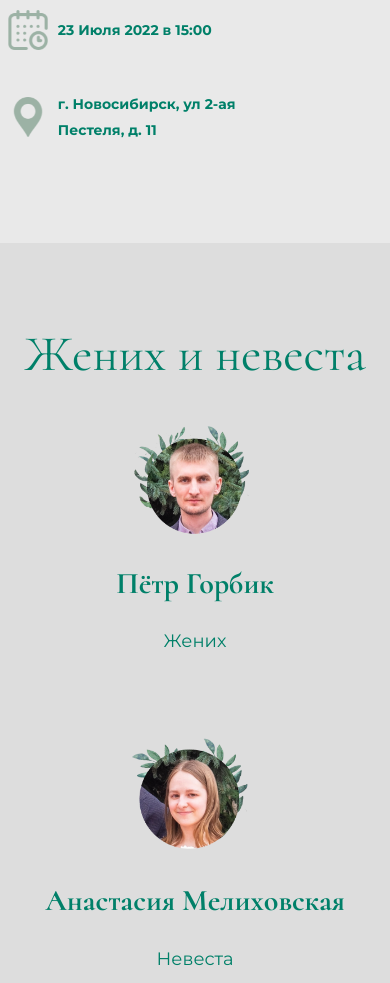
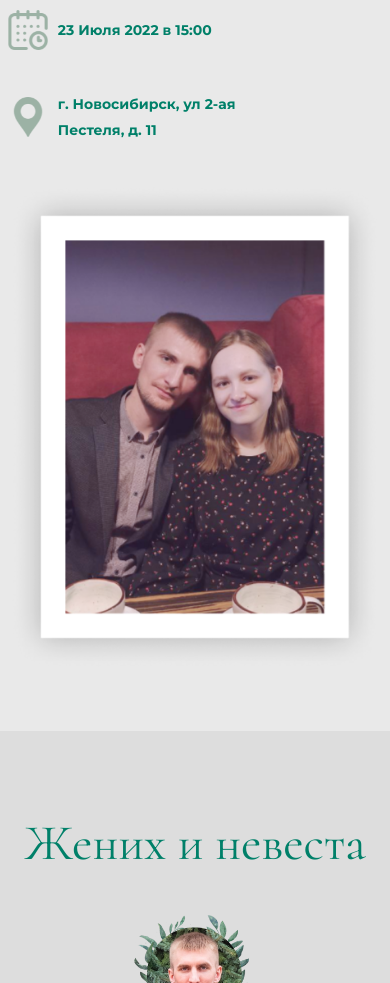
Before and after one commit to vladkrakhmalev/wedding2, a plain HTML site: page index.html in a window 390 px wide. Shown: the part 1003-1986 px from the top of the page. Drawn offline with nearby package versions, Linux system fonts and the light colour scheme.

Commit message:
Update style.css

```diff
--- a/css/style.css
+++ b/css/style.css
@@ -717,7 +717,8 @@ section {
     display: none;
   }
   .invitation__img {
-    display: none;
+    max-width: 400px;
+    margin: auto;
   }
   .names {
     background-color: #ddd;
```
